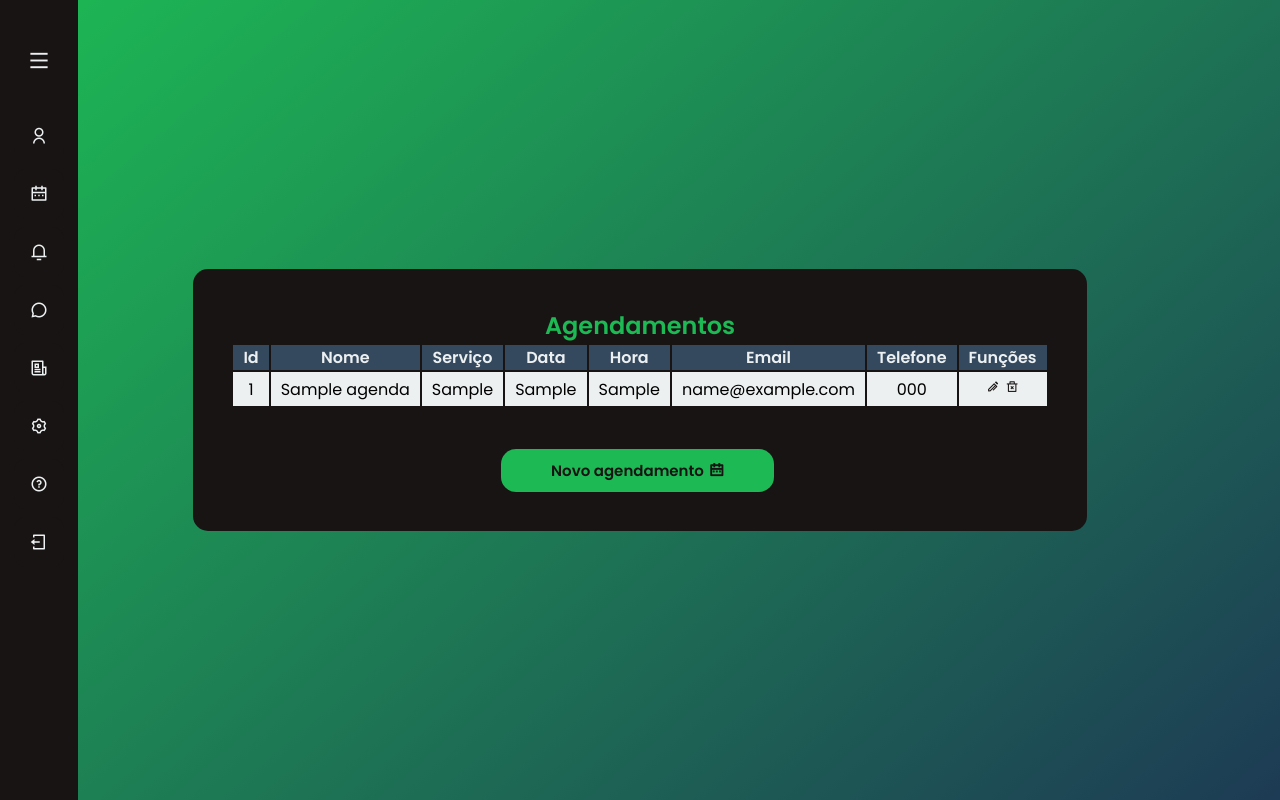
After one commit to Guilhermecst/Cadastro-Usuarios, a Flask app: page /agendamentos in a window 1280 px wide. The commit adds this page. Run offline with Flask 2, Linux system fonts and the light colour scheme; tables that the repository leaves empty hold one stand-in row (values such as "Sample post"); parts of the project's set-up code (start-up, migrations or seed data) failed here and were passed over.

Commit message:
Update files

```diff
--- a/static/style.css
+++ b/static/style.css
@@ -28,6 +28,11 @@ body {
 
 .sidebar.open {
     width: 250px;
+}
+
+.perfil-menu {
+    display: flex;
+    align-items: center;
 }
 
 .menu-msg {
@@ -423,17 +436,23 @@ a:hover {
     color: #ecf0f1;
 }
 
-.link-lista {
+.delete-edit {
+    display: flex;
+    justify-content: center;
+    padding: 5px;
+}
+
+.link-icons {
     display: block;
     color: #191414;
     margin: 0.2rem;
 }
 
-.link-lista:hover {
+.link-icons:hover {
     color: #1DB954;
 }
 
-.link-lista:hover .ri-delete-bin-2-fill {
+.link-icons:hover .ri-delete-bin-2-line {
     color: #e50914;
 }
 
--- /dev/null
+++ b/templates/agendamentos.html
@@ -0,0 +1,49 @@
+{% extends "template.html" %}
+{% block conteudo %}
+<div class="page-header">
+    <h2>{{ titulo }}</h2>
+</div>
+<table class="table table-striped table-responsive table-bordered">
+    <thead class="thead-default">
+        <tr>
+            <th>Id</th>
+            <th>Nome</th>
+            <th>Serviço</th>
+            <th>Data</th>
+            <th>Hora</th>
+            <th>Email</th>
+            <th>Telefone</th>
+            <th>Funções</th>
+        </tr>
+    </thead>
+    <tbody>
+        {% for agenda in agendamentos %}
+        <tr>
+            <td>{{ agenda.id_agendamento }}</td>
+            <td>{{ agenda.nome_cliente }}</td>
+            <td>{{ agenda.servico }}</td>
+            <td>{{ agenda.data }}</td>
+            <td>{{ agenda.hora }}</td>
+            <td>{{ agenda.email_cliente }}</td>
+            <td>{{ agenda.telefone_cliente }}</td>
+            <td>
+                <div class="delete-edit">
+                    <a class="link-icons" href="{{ url_for('editar_agendamento', id_agendamento=agenda.id_agendamento) }}"><i class="ri-ball-pen-line"
+                            title="Editar"></i></a>
+                    <a class="link-icons" href="{{ url_for('deletar_agendamento', id_agendamento=agenda.id_agendamento) }}"><i class="ri-delete-bin-2-line"
+                            title="Deletar"></i></a>
+                </div>
+            </td>
+        </tr>
+        {% endfor %}
+
+    </tbody>
+</table><br>
+
+<a href="{{ url_for('agenda') }}" class="btn">Novo agendamento<i class="ri-calendar-2-line button-icon"></i></a>
+
+</div>
+</body>
+
+</html>
+{% endblock %}
--- a/templates/novo.html
+++ b/templates/novo.html
@@ -77,4 +77,6 @@
 
 </form>
 </div>
+</body>
+</html>
 {% endblock %}
--- a/templates/sobre.html
+++ b/templates/sobre.html
@@ -9,7 +9,7 @@
     corporis earum, ipsum numquam?
 </p>
 
-<a href="{{ url_for('index') }}" class="btn">Voltar<i class="ri-arrow-left-line button-icon"></i></a><br>
+<a href="{{ url_for('usuarios') }}" class="btn">Voltar<i class="ri-arrow-left-line button-icon"></i></a><br>
 
 <div class="social-media">
     <a href="https://www.linkedin.com/in/silva-guilherme-costa/" class="icon" target="_blank"><i
@@ -19,9 +19,6 @@
     <a href="https://github.com/Guilhermecst" class="icon"><i class="ri-github-fill" target="_blank"></i></a>
 </div>
 
-</div>
-
-</div>
 </body>
 
 </html>
--- a/templates/template.html
+++ b/templates/template.html
@@ -8,13 +8,6 @@
     <link rel="stylesheet" href="{{ url_for('static', filename='style.css') }}">
     <link href="https://cdn.jsdelivr.net/npm/remixicon@2.5.0/fonts/remixicon.css" rel="stylesheet">
     <link href='https://unpkg.com/boxicons@2.0.7/css/boxicons.min.css' rel='stylesheet'>
-
-    <meta charset="UTF-8">
-    <meta name="viewport" content="width=device-width, initial-scale=1.0">
-    <meta http-equiv="X-UA-Compatible" content="ie=edge">
-    <title>Cadastrar</title>
-    <link rel="stylesheet" href="style.css">
-    <script src="https://example.com/example-framework.js" crossorigin="anonymous"></script>
 
     <script>
 
@@ -170,7 +163,7 @@
                 <ul class="nav-list">
 
                     <li>
-                        <a href="{{ url_for('index') }}">
+                        <a href="{{ url_for('usuarios') }}">
                             <i class='ri-home-4-line'></i>
                             <span class="links_name">Home</span>
                         </a>
@@ -218,20 +211,17 @@
             {% endif %}
 
             {% if session['nickname'] != None %}
-            <div class="sidebar">
+            <div class="sidebar"><br>
                 <div class="logo-details">
-                    <i class='ri-user-line icon'></i>
-                    <div class="menu-msg">{{ session['nome'] }}</div>
+                    <a class="perfil-menu" href="{{ url_for('perfil') }}">
+                        <i class='ri-user-line icon'></i>
+                        <div class="menu-msg">{{ session['nome'] }}</div>
+                    </a>
                     <i class='ri-menu-fill' id="btn"></i>
                 </div>
                 <ul class="nav-list">
                     <li>
-                        <i class='ri-search-2-line'></i>
-                        <input type="text" placeholder="Pesquisar...">
-                        <span class="tooltip">Pesquisar</span>
-                    </li>
-                    <li>
-                        <a href="#">
+                        <a href="{{ url_for('perfil') }}">
                             <i class='ri-user-line'></i>
                             <span class="links_name">Perfil</span>
                         </a>
@@ -254,9 +244,9 @@
                     <li>
                         <a href="#">
                             <i class='ri-chat-3-line'></i>
-                            <span class="links_name">Menssagens</span>
+                            <span class="links_name">Mensagens</span>
                         </a>
-                        <span class="tooltip">Menssagens</span>
+                        <span class="tooltip">Mensagens</span>
                     </li>
                     <li>
                         <a href="{{ url_for('sobre') }}">
@@ -294,14 +284,8 @@
             <script>
                 let sidebar = document.querySelector(".sidebar");
                 let closeBtn = document.querySelector("#btn");
-                let searchBtn = document.querySelector(".ri-search-2-line");
 
                 closeBtn.addEventListener("click", () => {
-                    sidebar.classList.toggle("open");
-                    menuBtnChange();
-                });
-
-                searchBtn.addEventListener("click", () => {
                     sidebar.classList.toggle("open");
                     menuBtnChange();
                 });
--- a/templates/lista.html
+++ b/templates/usuarios.html
@@ -23,10 +23,12 @@
             <td>{{ usuario.telefone }}</td>
             <td>{{ usuario.nickname }}</td>
             <td>
-                <a class="link-lista" href="{{ url_for('editar', id=usuario.id) }}"><i class="ri-ball-pen-fill"
+                <div class="delete-edit">
+                <a class="link-icons" href="{{ url_for('editar', id=usuario.id) }}"><i class="ri-ball-pen-line"
                         title="Editar"></i></a>
-                <a class="link-lista" href="{{ url_for('deletar', id=usuario.id) }}"><i class="ri-delete-bin-2-fill"
+                <a class="link-icons" href="{{ url_for('deletar', id=usuario.id) }}"><i class="ri-delete-bin-2-line"
                         title="Deletar"></i></a>
+                </div>
             </td>
         </tr>
         {% endfor %}
--- a/views.py
+++ b/views.py
@@ -3,10 +3,16 @@ from app import app, db
 from models import Usuarios, Agenda
 
 
-@app.route('/')
-def index():
-    lista = Usuarios.query.order_by(Usuarios.id)
-    return render_template('lista.html', titulo='Usuários', usuarios=lista)
+@app.route('/usuarios')
+def usuarios():
+    usuarios = Usuarios.query.order_by(Usuarios.id)
+    return render_template('usuarios.html', titulo='Usuários', usuarios=usuarios)
+
+
+@app.route('/agendamentos')
+def agendamentos():
+    agendamentos = Agenda.query.order_by(Agenda.id_agendamento)
+    return render_template('agendamentos.html', titulo='Agendamentos', agendamentos=agendamentos)
 
 
 @app.route('/novo')
@@ -55,6 +61,13 @@ def editar(id):
     usuario = Usuarios.query.filter_by(id=id).first()
     return render_template('editar.html', titulo=f'Editar dados de {usuario.nome}', usuario=usuario)
 
+@app.route('/editar-agendamento/<int:id_agendamento>')
+def editar_agendamento(id_agendamento):
+    if 'nickname' not in session or session['nickname'] == None:
+        return redirect(url_for('login', proxima=url_for('editar_agendamento', id_agendamento=id_agendamento)))
+    agendamento = Agenda.query.filter_by(id_agendamento=id_agendamento).first()
+    return render_template('editar_agendamento.html', titulo=f'Editar agendamento de {agendamento.nome_cliente}', agendamento=agendamento)
+
 
 @app.route('/atualizar', methods=['POST', ])
 def atualizar():
@@ -76,7 +89,12 @@ def atualizar():
     db.session.add(usuario)
     db.session.commit()
 
-    return redirect(url_for('index'))
+    return redirect(url_for('usuarios'))
+
+
+@app.route('/atualizar-agendamento', methods=['POST', ])
+def atualizar_agendamento():
+    pass
 
 
 @app.route('/deletar/<int:id>')
@@ -88,7 +106,19 @@ def deletar(id):
     db.session.commit()
     flash('Usuário deletado com sucesso!')
 
-    return redirect(url_for('index'))
+    return redirect(url_for('usuarios'))
+
+
+@app.route('/deletar-agendamento/<int:id_agendamento>')
+def deletar_agendamento(id_agendamento):
+    if 'nickname' not in session or session['nickname'] == None:
+        return redirect(url_for('login'))
+
+    Agenda.query.filter_by(id_agendamento=id_agendamento).delete()
+    db.session.commit()
+    flash('Agendamento deletado com sucesso!')
+
+    return redirect(url_for('agendamentos'))
 
 
 @app.route('/login')
@@ -125,7 +155,7 @@ def sobre():
 
 @app.route('/agenda')
 def agenda():
-    return render_template('agenda.html', titulo='Agenda')
+    return render_template('agenda.html')
 
 
 @app.route('/agendar-horario', methods=['POST'])
@@ -141,7 +171,7 @@ def agendar_horario():
         nome_cliente, servico, data, hora, email_cliente, telefone_cliente)
 
     flash('Agendamento efetuado com sucesso!')
-    return redirect(url_for('agenda'))
+    return redirect(url_for('agendamentos'))
 
 
 @app.route('/logout')
@@ -152,3 +182,9 @@ def logout():
     session['telefone'] = None
     flash('Logout efetuado com sucesso!')
     return redirect(url_for('login'))
+
+
+@app.route('/perfil')
+def perfil():
+    usuarios = Usuarios.query.order_by(Usuarios.id)
+    return render_template('perfil.html', usuarios=usuarios)
```
Also changed, not shown: other parts of static/style.css (+48 -4 lines), templates/agenda.html (+16 -4 lines), templates/editar.html (+7 -1 lines), templates/editar_agendamento.html (added, +47 -0 lines), templates/perfil.html (added, +29 -0 lines), README.md.
